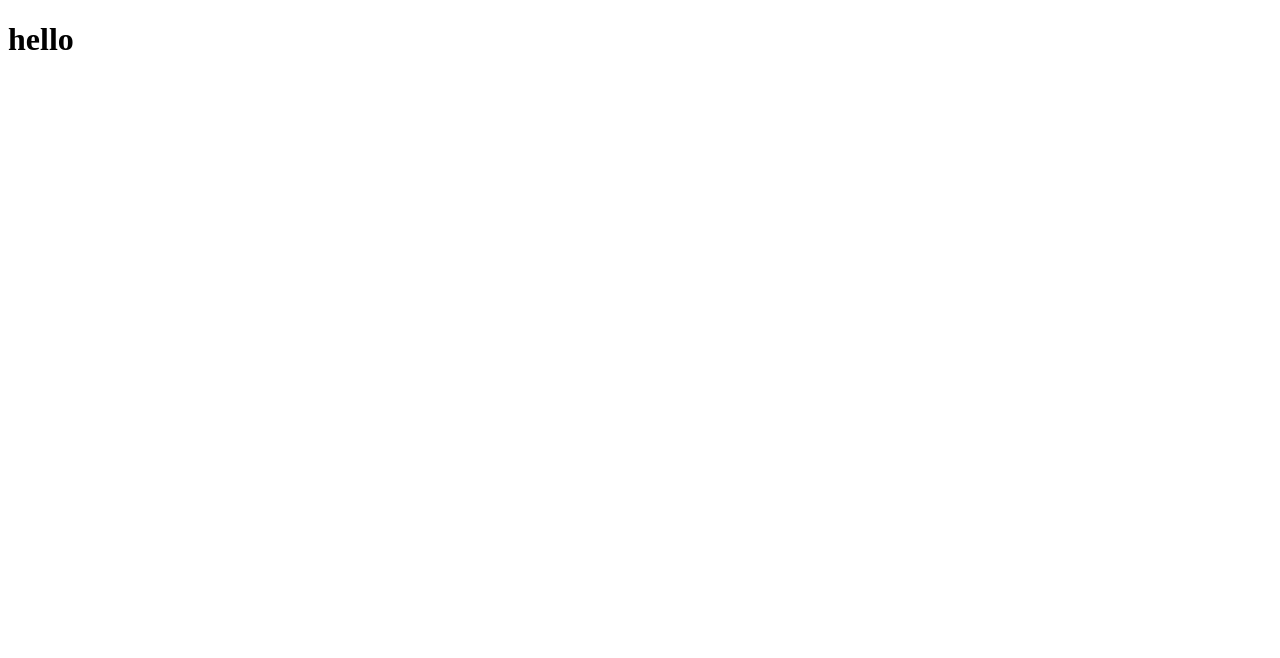
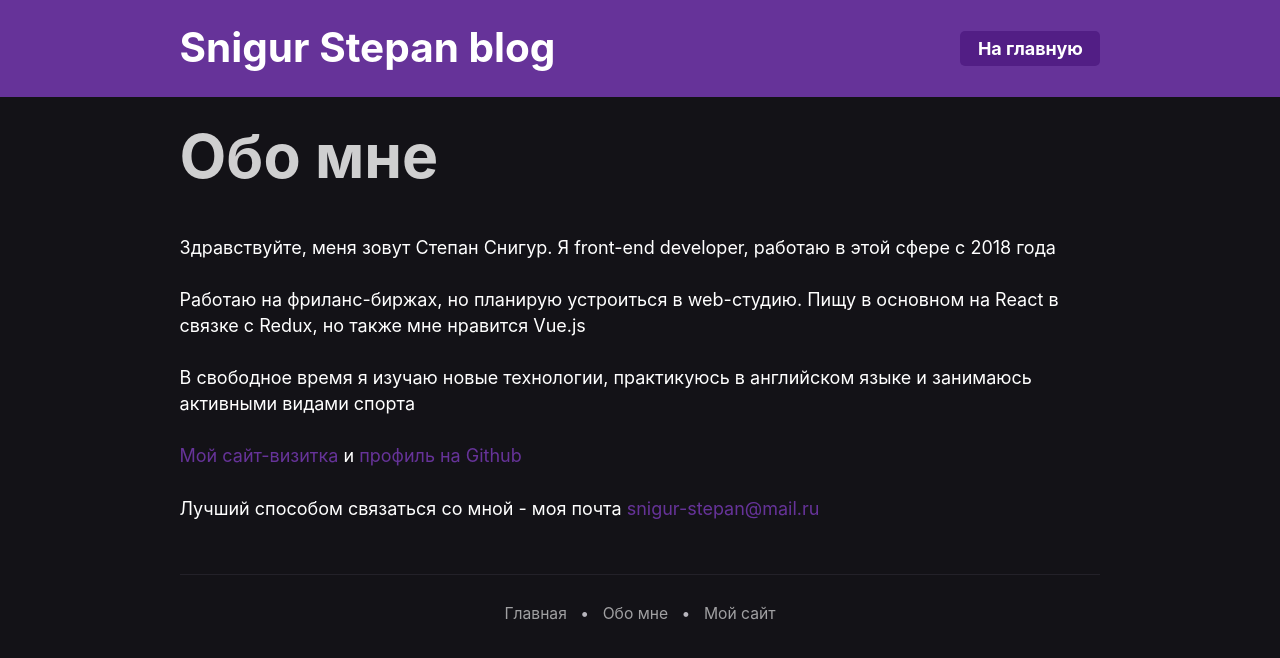
Before and after one commit to StepanSnigur/snigur-stepan-blog, a Gatsby site: page /about in a window 1280 px wide. Built offline with nearby package versions, Linux system fonts and the light colour scheme; Gatsby itself is replaced by a stand-in of ours.

Commit message:
Add about page

```diff
--- a/src/components/Header/header.js
+++ b/src/components/Header/header.js
@@ -3,7 +3,7 @@ import PropTypes from 'prop-types'
 import { Link } from 'gatsby'
 import './header.css'
 
-const Header = ({ siteTitle }) => (
+const Header = ({ siteTitle, isRedirectToMainPage = false }) => (
   <header style={{background: `rebeccapurple`}}>
     <div className="header-container">
       <h1>
@@ -11,13 +11,18 @@ const Header = ({ siteTitle }) => (
           {siteTitle}
         </Link>
       </h1>
-      <Link to="/about" className="header-container__link">Обо мне</Link>
+      {
+        isRedirectToMainPage ?
+          <Link to="/" className="header-container__link">На главную</Link> :
+          <Link to="/about" className="header-container__link">Обо мне</Link>
+      }
     </div>
   </header>
 )
 
 Header.propTypes = {
   siteTitle: PropTypes.string,
+  isRedirectToMainPage: PropTypes.bool
 }
 
 Header.defaultProps = {
--- a/src/components/Layout/layout.js
+++ b/src/components/Layout/layout.js
@@ -5,7 +5,7 @@ import { useStaticQuery, graphql, Link } from 'gatsby'
 import Header from '../Header/header'
 import './layout.css'
 
-const Layout = ({ children }) => {
+const Layout = ({ children, isRedirectToMainPage }) => {
   const data = useStaticQuery(graphql`
     query SiteTitleQuery {
       site {
@@ -18,7 +18,7 @@ const Layout = ({ children }) => {
 
   return (
     <>
-      <Header siteTitle={data.site.siteMetadata.title} />
+      <Header siteTitle={data.site.siteMetadata.title} isRedirectToMainPage={isRedirectToMainPage} />
       <div style={{background: `#131217`, minHeight: `100vh`}}>
         <main className="main-style">{children}</main>
         <footer className="main-footer">
@@ -35,6 +35,7 @@ const Layout = ({ children }) => {
 
 Layout.propTypes = {
   children: PropTypes.node.isRequired,
+  isRedirectToMainPage: PropTypes.bool
 }
 
 export default Layout
--- /dev/null
+++ b/src/page-styles/about-page.css
@@ -0,0 +1,13 @@
+.about-page {
+    color: #fff;
+    font-family: "Futura PT", -apple-system, BlinkMacSystemFont, "Segoe UI", Roboto, "Helvetica Neue", Arial, "Noto Sans", sans-serif, "Apple Color Emoji", "Segoe UI Emoji", "Segoe UI Symbol", "Noto Color Emoji";
+}
+.about-page > h1 {
+    margin-bottom: 2.5rem;
+    font-size: 3.375rem;
+    color: rgba(255, 255, 255, .8);
+}
+.about-page a {
+    text-decoration: none;
+    color: rebeccapurple;
+}
--- a/src/pages/about.js
+++ b/src/pages/about.js
@@ -1,8 +1,19 @@
-import React from 'react';
+import React from 'react'
+import Layout from '../components/Layout/layout'
+import '../page-styles/about-page.css'
 
-const AboutPage = props => {
+const AboutPage = () => {
   return (
-    <h1>hello</h1>
+    <Layout isRedirectToMainPage={true}>
+      <div className="about-page">
+        <h1>Обо мне</h1>
+        <p>Здравствуйте, меня зовут Степан Снигур. Я front-end developer, работаю в этой сфере с 2018 года</p>
+        <p>Работаю на фриланс-биржах, но планирую устроиться в web-студию. Пищу в основном на React в связке с Redux, но также мне нравится Vue.js</p>
+        <p>В свободное время я изучаю новые технологии, практикуюсь в английском языке и занимаюсь активными видами спорта</p>
+        <p><a href="https://snigur-stepan.site/">Мой сайт-визитка</a> и <a href="https://github.com/StepanSnigur">профиль на Github</a></p>
+        <p>Лучший способом связаться со мной - моя почта <a href="mailto:snigur-stepan@mail.ru">snigur-stepan@mail.ru</a></p>
+      </div>
+    </Layout>
   )
 }
 
```
